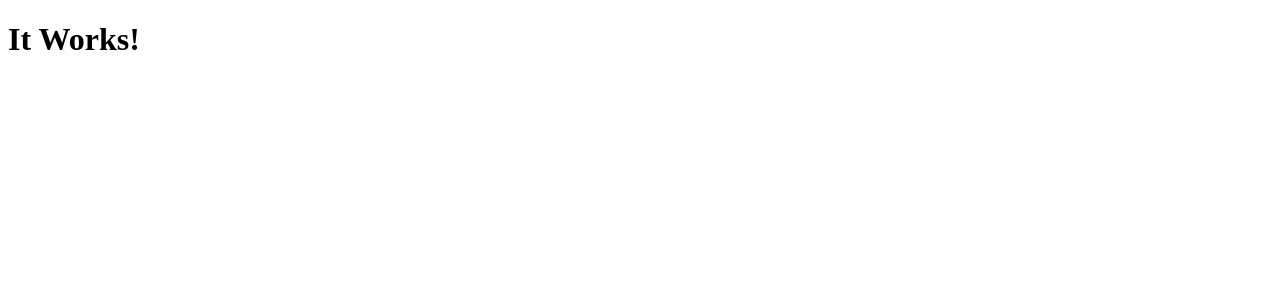
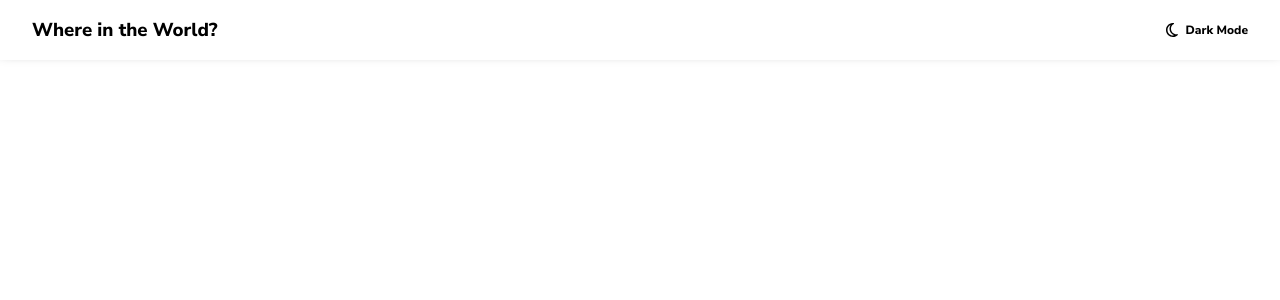
Before and after one commit to lucas-rocha/REST-Countries-API, a React (Vite) app: page / in a window 1280 px wide. Shown: the top 300 px of the page. Built offline with nearby package versions, Linux system fonts and the light colour scheme; the HTML template or start-up script is replaced by a standard one.

Commit message:
Create Header

```diff
--- a/index.html
+++ b/index.html
@@ -3,7 +3,13 @@
   <head>
     <meta charset="UTF-8" />
     <meta name="viewport" content="width=device-width, initial-scale=1.0" />
-    <title>Vite App</title>
+    <link rel="preconnect" href="https://fonts.googleapis.com" />
+    <link rel="preconnect" href="https://fonts.gstatic.com" crossorigin />
+    <link
+      href="https://fonts.googleapis.com/css2?family=Nunito+Sans:wght@300;600;800&display=swap"
+      rel="stylesheet"
+    />
+    <title>Where in the World?</title>
   </head>
   <body>
     <div id="root"></div>
--- a/src/App.jsx
+++ b/src/App.jsx
@@ -1,5 +1,14 @@
+import Header from './Layouts/Header';
+
+import GlobalStyles from './Assets/Styles/GlobalStyles';
+
 function App() {
-  return <h1>It Works!</h1>;
+  return (
+    <>
+      <GlobalStyles />
+      <Header />
+    </>
+  );
 }
 
 export default App;
--- /dev/null
+++ b/src/Assets/Styles/GlobalStyles.js
@@ -0,0 +1,25 @@
+import { createGlobalStyle } from 'styled-components';
+
+export default createGlobalStyle`
+  * {
+    margin: 0;
+    padding: 0;
+    box-sizing: border-box;
+  }
+
+  *, button, input {
+    border: 0;
+    outline: 0;
+
+    font-family: 'Nunito Sans', sans-serif;
+  }
+
+  :root {
+    --dark-blue: hsl(209, 23%, 22%); // Dark Mode Elements
+    --very-dark-blue: hsl(207, 26%, 17%); // Dark Mode Background
+    --very-dark-blue: hsl(200, 15%, 8%); // Light Mode Text
+    --dark-gray: hsl(0, 0%, 52%); // Light Mode Input
+    --very-light-gray: hsl(0, 0%, 98%); // Light Mode Background
+    --white: hsl(0, 0%, 100%); // Dark Mode Text & Light Mode Elements
+  }
+`;
--- /dev/null
+++ b/src/Layouts/Header/index.jsx
@@ -0,0 +1,18 @@
+import { FontAwesomeIcon } from '@fortawesome/react-fontawesome';
+import { faMoon } from '@fortawesome/free-regular-svg-icons';
+
+import { Container, HeaderGroup, SwitchContainer } from './styles';
+
+const Header = () => (
+  <Container>
+    <HeaderGroup>
+      <h3>Where in the World?</h3>
+      <SwitchContainer>
+        <FontAwesomeIcon icon={faMoon} />
+        <b>Dark Mode</b>
+      </SwitchContainer>
+    </HeaderGroup>
+  </Container>
+);
+
+export default Header;
--- /dev/null
+++ b/src/Layouts/Header/styles.js
@@ -0,0 +1,31 @@
+import styled from 'styled-components';
+
+export const Container = styled.header`
+  width: 100vw;
+  background-color: #fff;
+  box-shadow: 0px -8px 12px var(--dark-gray);
+
+  @media (max-width: 1440px) {
+    padding: 0 2rem;
+  }
+`;
+
+export const HeaderGroup = styled.div`
+  max-width: 1440px;
+  min-height: 60px;
+  margin: 0 auto;
+
+  display: flex;
+  justify-content: space-between;
+  align-items: center;
+`;
+
+export const SwitchContainer = styled.div`
+  display: flex;
+  align-items: center;
+
+  b {
+    font-size: 12px;
+    margin-left: 0.5rem;
+  }
+`;
```
Also changed, not shown: 1 other file (tests, documents, lock files or other folders).
